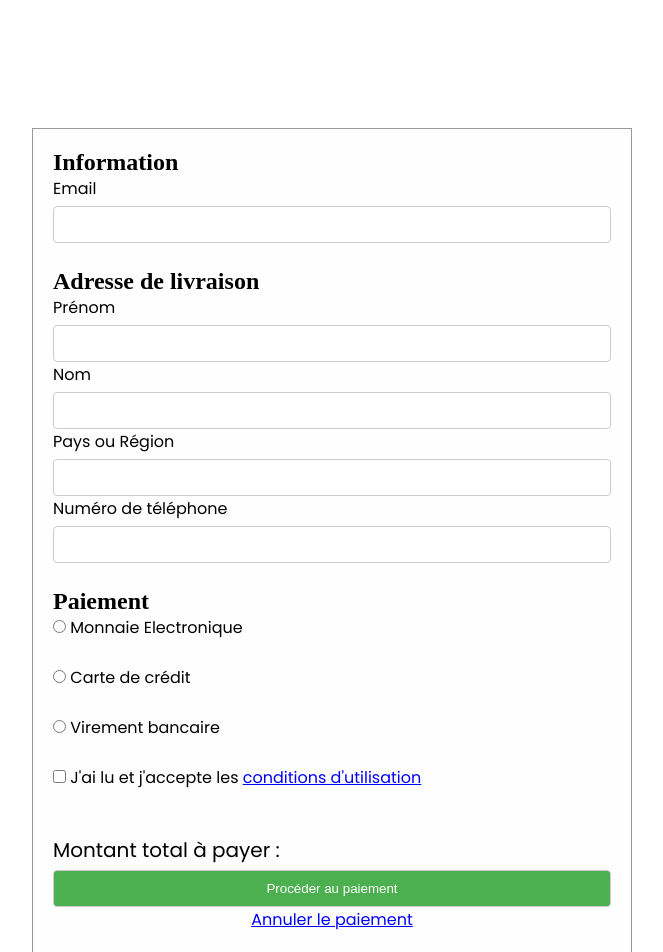
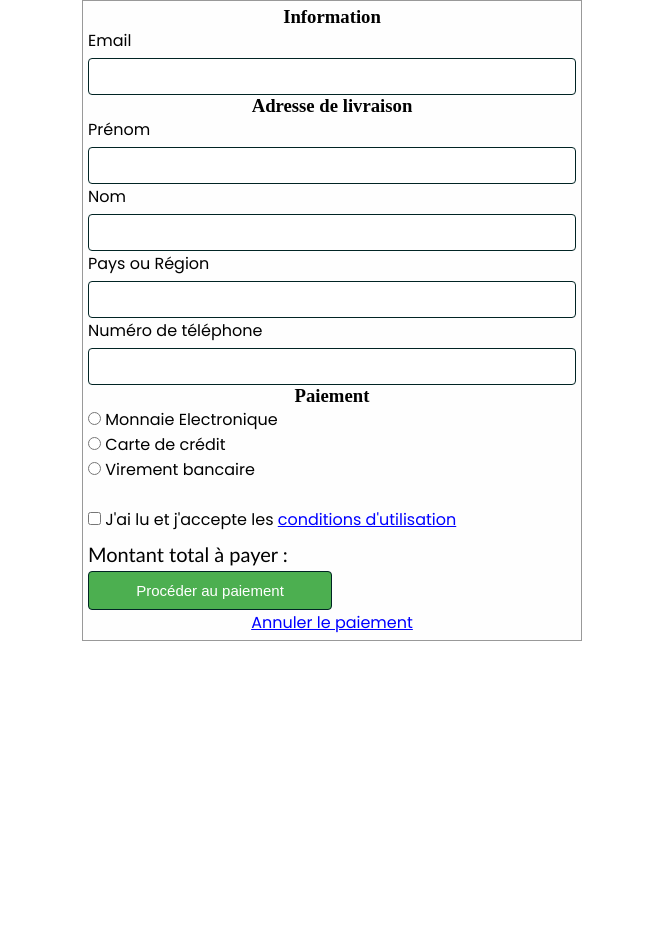
Before and after one commit to Aba221/projet_E-commerce, a plain HTML site: page paiement.html in a window 1280 px wide. Shown: the top 952 px of the page, without its empty margins (308-971 px from the left). After the commit the page ends 800 px from the top, so only its background shows below. Drawn offline with Linux system fonts and the light colour scheme.

Commit message:
Add files via upload

```diff
--- a/paiement.html
+++ b/paiement.html
@@ -50,17 +50,19 @@
     font-weight: bold;
     cursor: pointer;
     }
-    h2{
-      font-family:'Times New Roman', Times, serif
+    h3{
+      font-family:'Times New Roman', Times, serif;
+      text-align: center;
+
     }
 
     /* Styles pour le formulaire de paiement */
 
     .payment-form {
-      max-width: 600px;
-      margin: 10% auto;
+      max-width: 500px;
+      margin: 0% auto;
       background-color: #fefefe;
-      padding: 20px;
+      padding: 5px;
       border: 1px solid #999999;
     }
 
@@ -77,12 +79,15 @@
       margin-top: 5px;
       border: 1px solid #ccc;
       border-radius: 4px;
+      border-color: rgb(1, 36, 36);
     }
 
     .payment-form button[type="button"] {
       background-color: #4caf50;
       color: white;
       cursor: pointer;
+      width: 50%;
+      font-size: 15px;
     }
 
     .payment-form button[type="button"]:hover {
@@ -91,7 +96,9 @@
 
     .total-amount {
       font-size: 20px;
-      margin-top: 20px;
+      margin-top: 10px;
+      font-family: 'Gill Sans', 'Gill Sans MT', Calibri, 'Trebuchet MS', sans-serif;
+      text-align:start;
     }
 
     @media only screen and (max-width: 600px) {
@@ -105,6 +112,8 @@
     .pay {
       display: flex;
       justify-content: center;
+      margin-top: 0px;
+      border-color: black;
     }
 
     a {
@@ -119,11 +128,11 @@
 
 
         <form id="payment-form" class="payment-form">
-          <h2>Information</h2>
+          <h3>Information</h3>
           <label for="email">Email</label>
-          <input type="email" id="email" required> <br></br>
+          <input type="email" id="email" required>
 
-          <h2>Adresse de livraison</h2>
+          <h3>Adresse de livraison</h3>
           <label for="firstName">Prénom</label>
           <input type="text" id="firstName" required>
 
@@ -134,22 +143,22 @@
           <input type="text" id="country" required>
 
           <label for="phoneNumber">Numéro de téléphone</label>
-          <input type="tel" id="phoneNumber" required> <br></br>
+          <input type="tel" id="phoneNumber" required> <br>
 
-          <h2>Paiement</h2>
+          <h3>Paiement</h3>
 
           <input type="radio" id="paypal" name="paymentMethod" value="paypal">
-          <label for="paypal">Monnaie Electronique</label><br> <br>
+          <label for="paypal">Monnaie Electronique</label><br>
 
           <input type="radio" id="creditCard" name="paymentMethod" value="creditCard">
-          <label for="creditCard">Carte de crédit</label><br> <br>
+          <label for="creditCard">Carte de crédit</label><br>
 
           <input type="radio" id="bankTransfer" name="paymentMethod" value="bankTransfer">
           <label for="bankTransfer">Virement bancaire</label><br> <br>
 
           <input type="checkbox" id="acceptTerms" class="checkbox" required>
           <label for="acceptTerms" class="checkbox-label">J'ai lu et j'accepte les <a href="#" id="open-terms"> conditions d'utilisation</a> </label>
-          <br> <br>
+          <br>
 
           <div class="total-amount">
             Montant total à payer : <span id="total-amount-value"></span>
```
